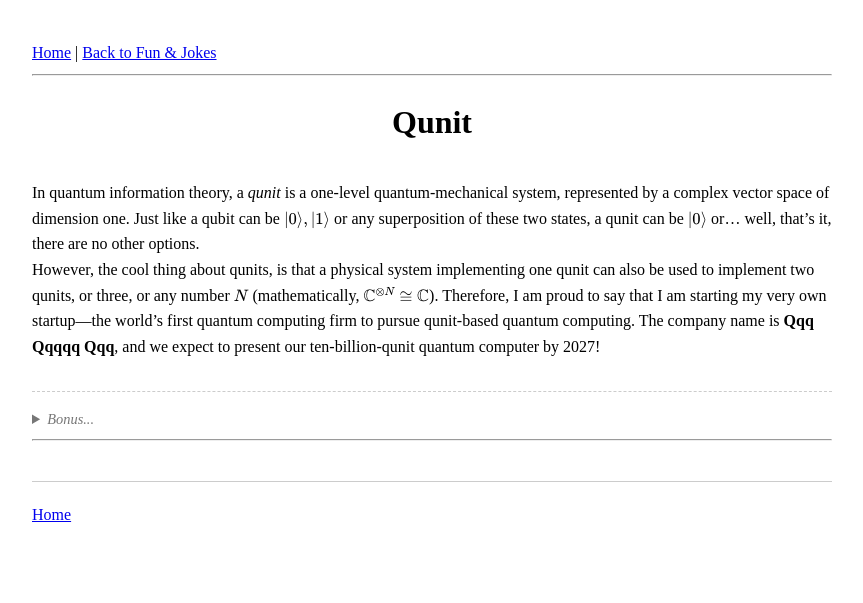
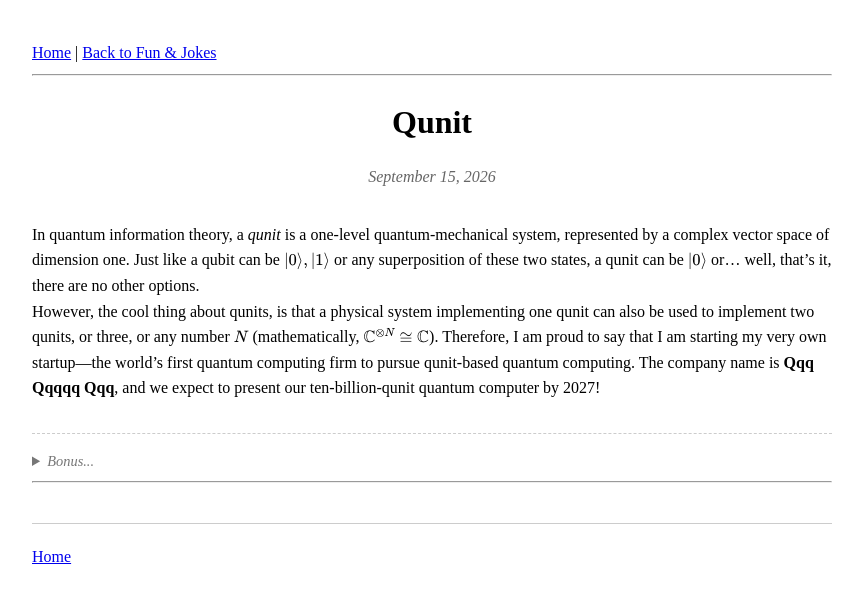
Before and after one commit to smitke6/smitke6.github.io, a Jekyll site: the page built from archive/en/2026-09-15-qunit.md, in a window 1280 px wide. Shown: the top 603 px of the page, without its empty margins (208-1071 px from the left). Built offline with Jekyll 4.4.1, drawn with Linux system fonts in a browser that asks for light colours.

Commit message:
Update 2026-09-15-qunit.md

```diff
--- a/archive/en/2026-09-15-qunit.md
+++ b/archive/en/2026-09-15-qunit.md
@@ -2,6 +2,7 @@
 layout: post
 category: joke
 title: "Qunit"
+date: 2026-09-15
 first_comment: "Please reach out if you would like to invest in Qqq Qqqqq Qqq!"
 ---
 In quantum information theory, a *qunit* is a one-level quantum-mechanical system, represented by a complex vector space of dimension one. Just like a qubit can be $\vert 0 \rangle, \vert 1 \rangle$ or any superposition of these two states, a qunit can be $ \vert 0 \rangle $ or... well, that's it, there are no other options.
```
